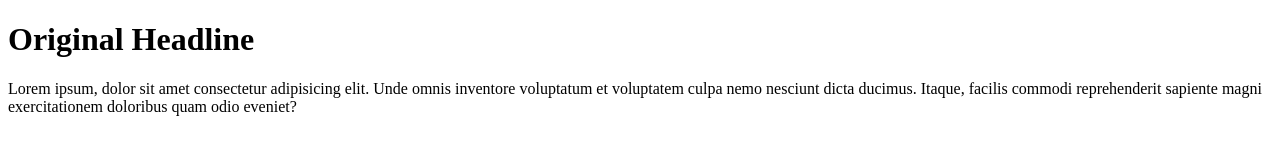
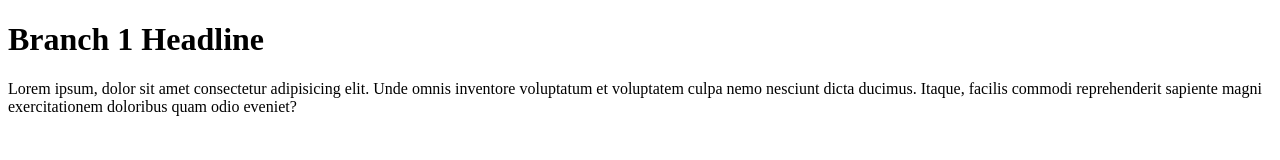
Before and after one commit to BikeClubJames/Merge-Tool-Example, a plain HTML site: page index.html in a window 1280 px wide. Drawn offline with Linux system fonts and the light colour scheme.

Commit message:
Changing headline for branch 1

```diff
--- a/index.html
+++ b/index.html
@@ -7,7 +7,7 @@
   <title>Document</title>
 </head>
 <body>
-  <h1>Original Headline</h1>
+  <h1>Branch 1 Headline</h1>
   <p>
     Lorem ipsum, dolor sit amet consectetur adipisicing elit. Unde omnis inventore voluptatum et voluptatem culpa nemo nesciunt dicta ducimus. Itaque, facilis commodi reprehenderit sapiente magni exercitationem doloribus quam odio eveniet?
   </p>
```
